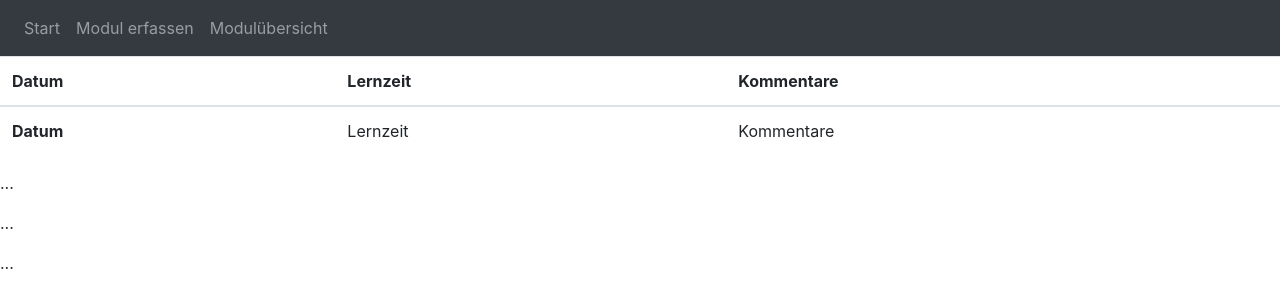
After one commit to gloordaria/PROG2, a Flask app: template templates/lernzeitdetail.html in a window 1280 px wide. The commit adds this page. Shown: the top 308 px of the page. Run offline with Flask 2, Linux system fonts and the light colour scheme; the template is opened without the code that fills it, so the values that code supplies are empty; parts of the project's set-up code (start-up, migrations or seed data) failed here and were passed over; some libraries are stand-ins or nearby versions.

Commit message:
html-seite lernzeitdetail erstellt

```diff
--- a/main.py
+++ b/main.py
@@ -23,6 +23,10 @@ def moduluebersicht():
 def lernzeit():
     return render_template("lernzeit.html")
 
+@app.route("lernzeitdetail")
+def lernzeitdetail():
+    return render_template("lernzeitdetail.html")
+
 
 if __name__ == "__main__":
     app.run(debug=True, port=5000)
--- a/static/main.css
+++ b/static/main.css
@@ -3,9 +3,6 @@
   	width: 20px;
 }
 
-div.paragraph-container {
-    padding: 20px; /* or padding: 20px 20px 20px 20px; sets all the padding individually (top, right, bottom, left) */
-}
 
 
 /*
--- a/templates/lernzeit.html
+++ b/templates/lernzeit.html
@@ -12,7 +12,6 @@
         <label for="exampleFormControlInput1">Datum</label>
         <<input type="date" name="Datum" placeholder="Datum">
       </div>
-
 
       <div class="form-group">
         <label for="exampleFormControlSelect1">Anzahl Stunden</label>
@@ -34,6 +33,7 @@
               <option>15</option>
               <option>16</option>
               <option>17</option>
+              <option>18</option>
         </select>
       </div>
 
@@ -47,7 +47,7 @@
       </div>
 
       <div class="form-group">
-        <label for="exampleFormControlTextarea1">Example textarea</label>
+        <label for="exampleFormControlTextarea1">Kommentare</label>
         <textarea class="form-control" id="exampleFormControlTextarea1" rows="3"></textarea>
       </div>
 
--- /dev/null
+++ b/templates/lernzeitdetail.html
@@ -0,0 +1,42 @@
+{% include "header.html" %}
+{% include "navigation.html" %}
+
+<div class="table-responsive-sm">
+    <table class="table">
+        <thead>
+            <tr>
+              <th scope="col">Datum</th>         <!--Spaltenkopf erste Spalte-->
+              <th scope="col">Lernzeit</th>        <!--Spaltenkopf zweite Spalte-->
+              <th scope="col">Kommentare</th>
+
+            </tr>
+            <tbody>
+                <tr>
+                  <th scope="row">Datum</th>     <!--Platzhalter für Verlinkung -> Datum aus lernzeit.html-->
+                  <td>Lernzeit</td>              <!--Platzhalter für Verlinkung -> Berechnung Lernzeit aus lernzeit.html (Stunden plus Minuten)S-->
+                  <td>Kommentare</td>            <!--Platzhalter für Verlinkung -> Kommentare aus lernzeit.html-->
+
+                </tr>
+          </thead>
+    </table>
+  </div>
+
+  <div class="table-responsive-md">
+    <table class="table">
+      ...
+    </table>
+  </div>
+
+  <div class="table-responsive-lg">
+    <table class="table">
+      ...
+    </table>
+  </div>
+
+  <div class="table-responsive-xl">
+    <table class="table">
+      ...
+    </table>
+  </div>
+
+{% include "footer.html" %}
--- a/templates/startseite.html
+++ b/templates/startseite.html
@@ -11,7 +11,7 @@
         <br>
         <br>
         <h1>Willkommen im Lernaufwandrechner!</h1>
-        <p id= pstartseite>Mit diesem Lernaufwandrechner haben Sie jederzeit den Überblick, wie viel Zeit Sie noch für ein
+        <p>Mit diesem Lernaufwandrechner haben Sie jederzeit den Überblick, wie viel Zeit Sie noch für ein
             Modul aufwenden müssen. </p>
         <br>
         <br>
```
Also changed, not shown: templates/modulerfassen.html (+7 -0 lines).
